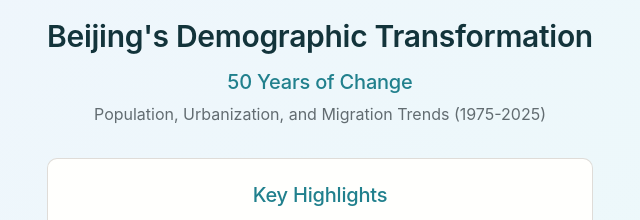
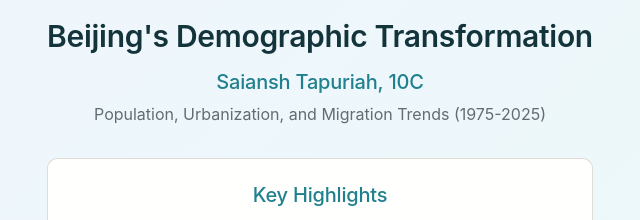
Before and after one commit to SaianshT/geo, a plain HTML site: page index.html in a window 1280 px wide. Shown: the part 169-389 px from the top of the page, 320-960 px from the left. Drawn offline with Linux system fonts and the light colour scheme; a web font is replaced by a local one.

Commit message:
added name

```diff
--- a/index.html
+++ b/index.html
@@ -29,7 +29,7 @@
                 <div class="slide-content title-slide">
                     <div class="title-content">
                         <h1 class="main-title">Beijing's Demographic Transformation</h1>
-                        <h2 class="subtitle">50 Years of Change</h2>
+                        <h2 class="subtitle">Saiansh Tapuriah, 10C</h2>
                         <p class="subtitle-detail">Population, Urbanization, and Migration Trends (1975-2025)</p>
 
                         <div class="key-highlights">
```
